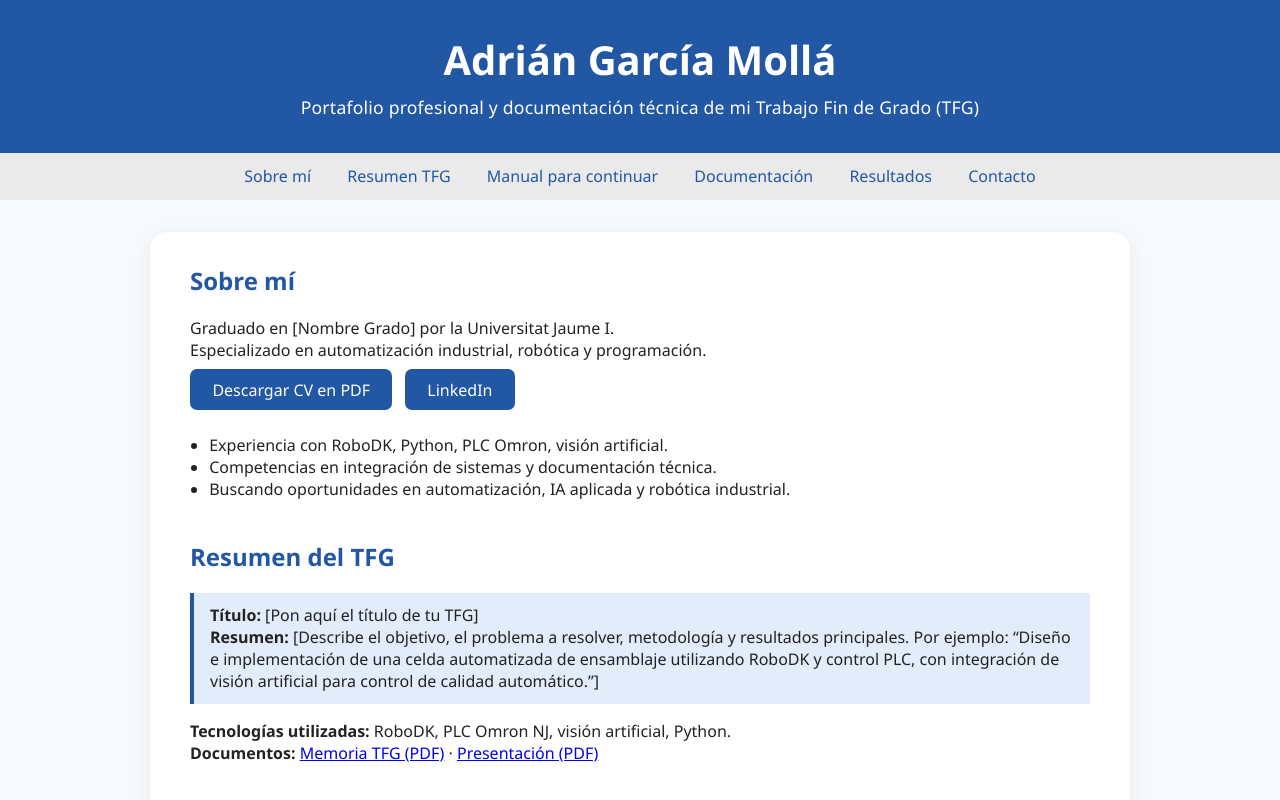
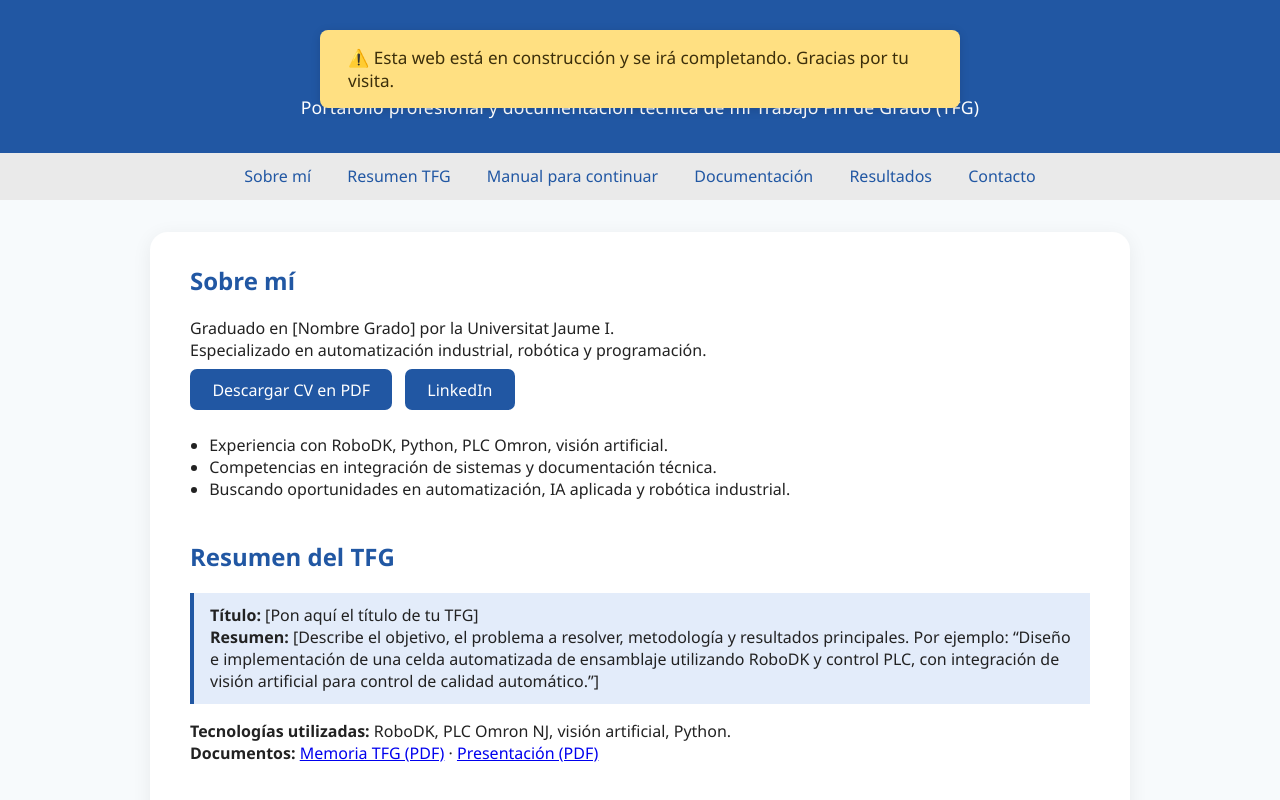
Before and after one commit to Agarmol/Agarmol.github.io, a plain HTML site: page index.html in a window 1280 px wide. Shown: the top 800 px of the page. Drawn offline with Linux system fonts and the light colour scheme.

Commit message:
toast alert

```diff
--- a/index.html
+++ b/index.html
@@ -115,5 +115,17 @@
     <p><small>Agradecimientos a mis tutores, compañeros y a la Universitat Jaume I.</small></p>
   </section>
 </main>
+  <div id="toast-aviso" style="display:none; position:fixed; top:30px; left:50%; transform:translateX(-50%); background:#ffe082; color:#3c2f0b; padding:16px 28px; border-radius:8px; box-shadow:0 2px 10px #0002; font-size:1.07em; z-index:9999;">
+  ⚠️ Esta web está en construcción y se irá completando. Gracias por tu visita.
+</div>
+<script>
+  window.onload = function() {
+    var toast = document.getElementById('toast-aviso');
+    toast.style.display = 'block';
+    setTimeout(function() {
+      toast.style.display = 'none';
+    }, 5200); // Se muestra durante 5,2 segundos
+  }
+</script>
 </body>
 </html>
```
